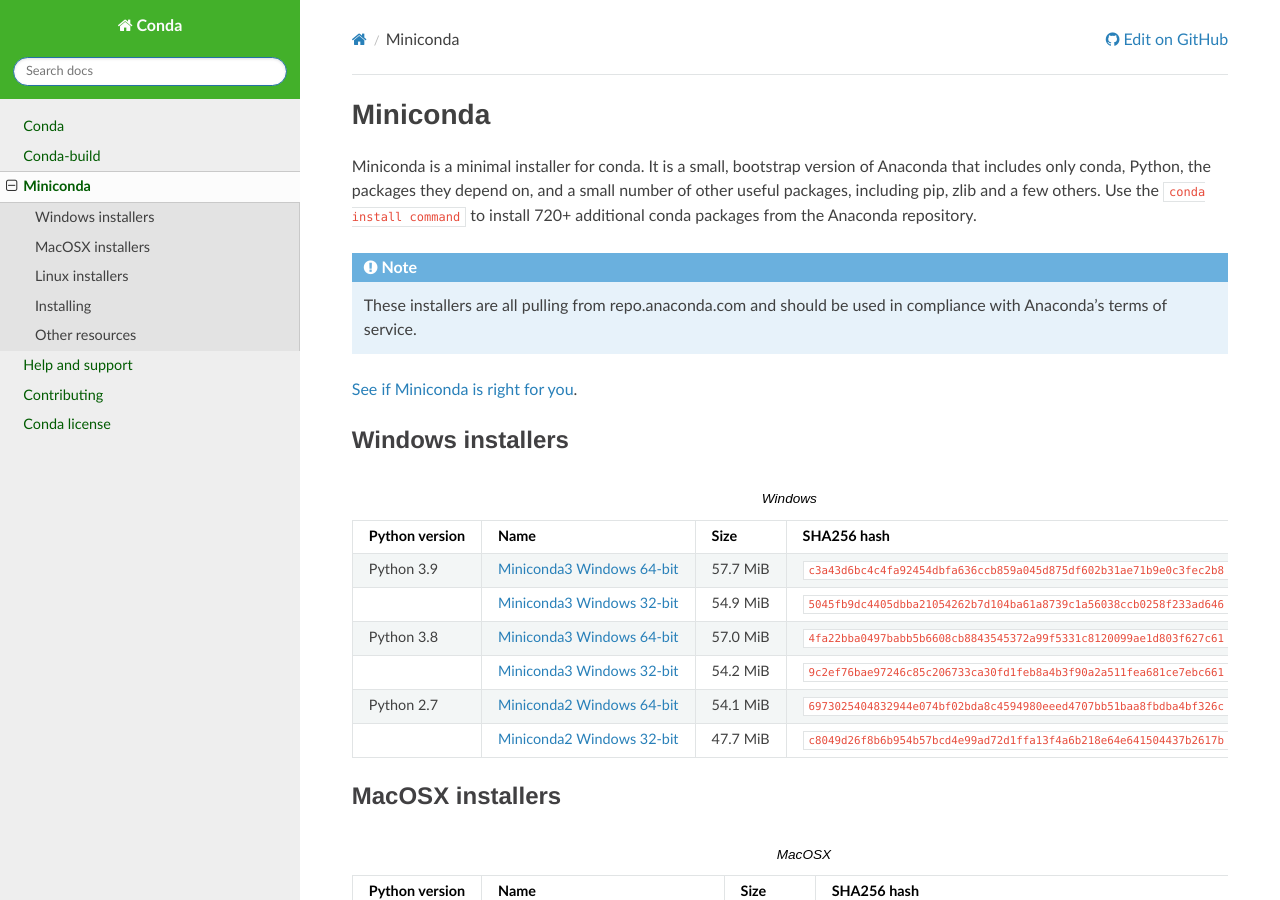
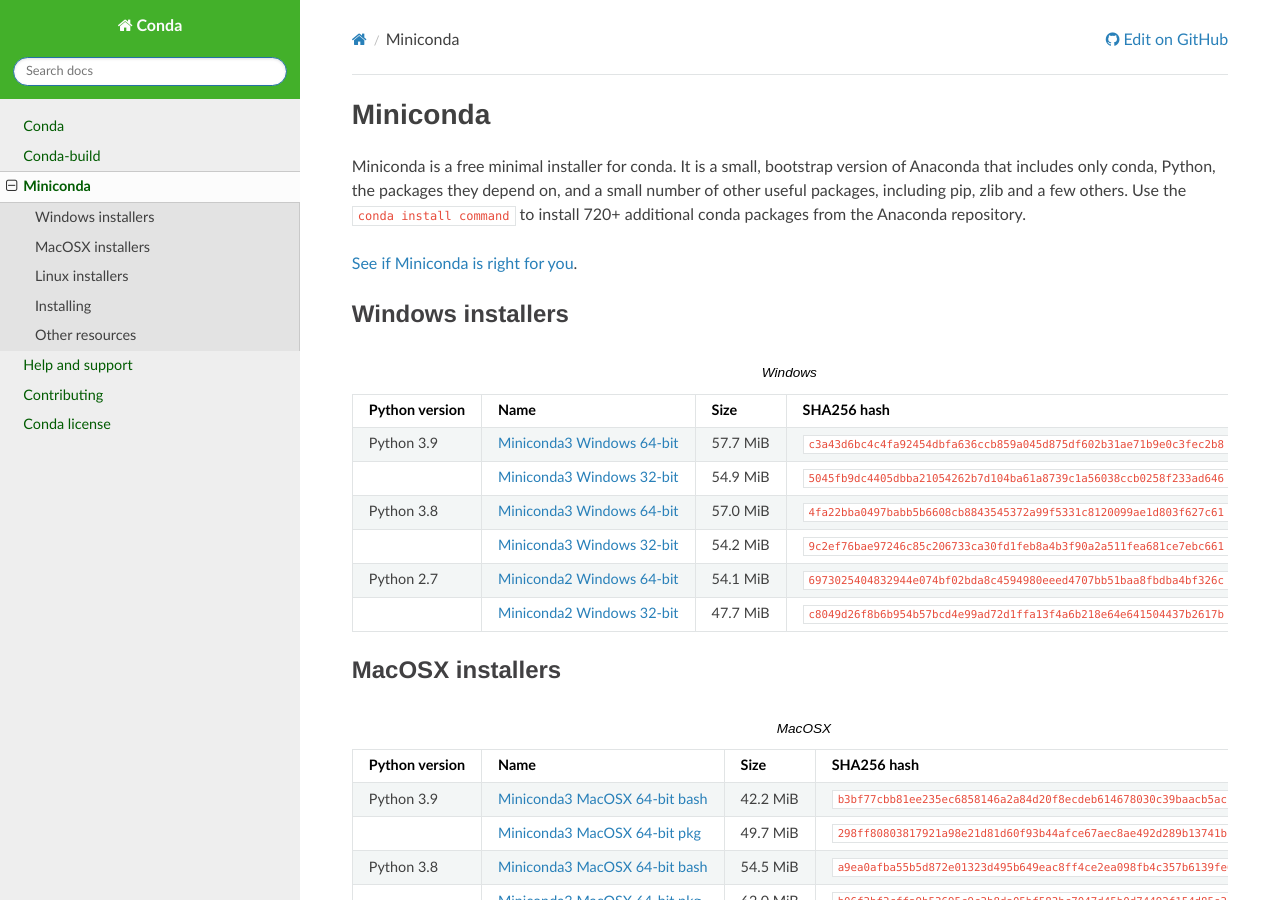
Before and after one commit to conda/conda-docs, a Sphinx documentation site: the page built from docs/source/miniconda.rst, in a window 1280 px wide and 900 px high. Built offline with Sphinx 7.4.7 and the Read the Docs theme 2.0.0, drawn with Linux system fonts in a browser that asks for light colours.

Commit message:
Revert "adding note re: compliance with TOS"

```diff
--- a/docs/source/miniconda.rst
+++ b/docs/source/miniconda.rst
@@ -6,15 +6,11 @@
 Miniconda
 =========
 
-Miniconda is a minimal installer for conda. It is a small, bootstrap
+Miniconda is a free minimal installer for conda. It is a small, bootstrap
 version of Anaconda that includes only conda, Python, the packages they depend
 on, and a small number of other useful packages, including pip, zlib and a
 few others. Use the ``conda install command`` to install 720+ additional conda
 packages from the Anaconda repository.
-
-.. note::
-
-   These installers are all pulling from repo.anaconda.com and should be used in compliance with Anaconda’s terms of service.
 
 `See if Miniconda is right for you <https://docs.conda.io/projects/conda/en/latest/user-guide/install/download.html#anaconda-or-miniconda>`_.
 
```
